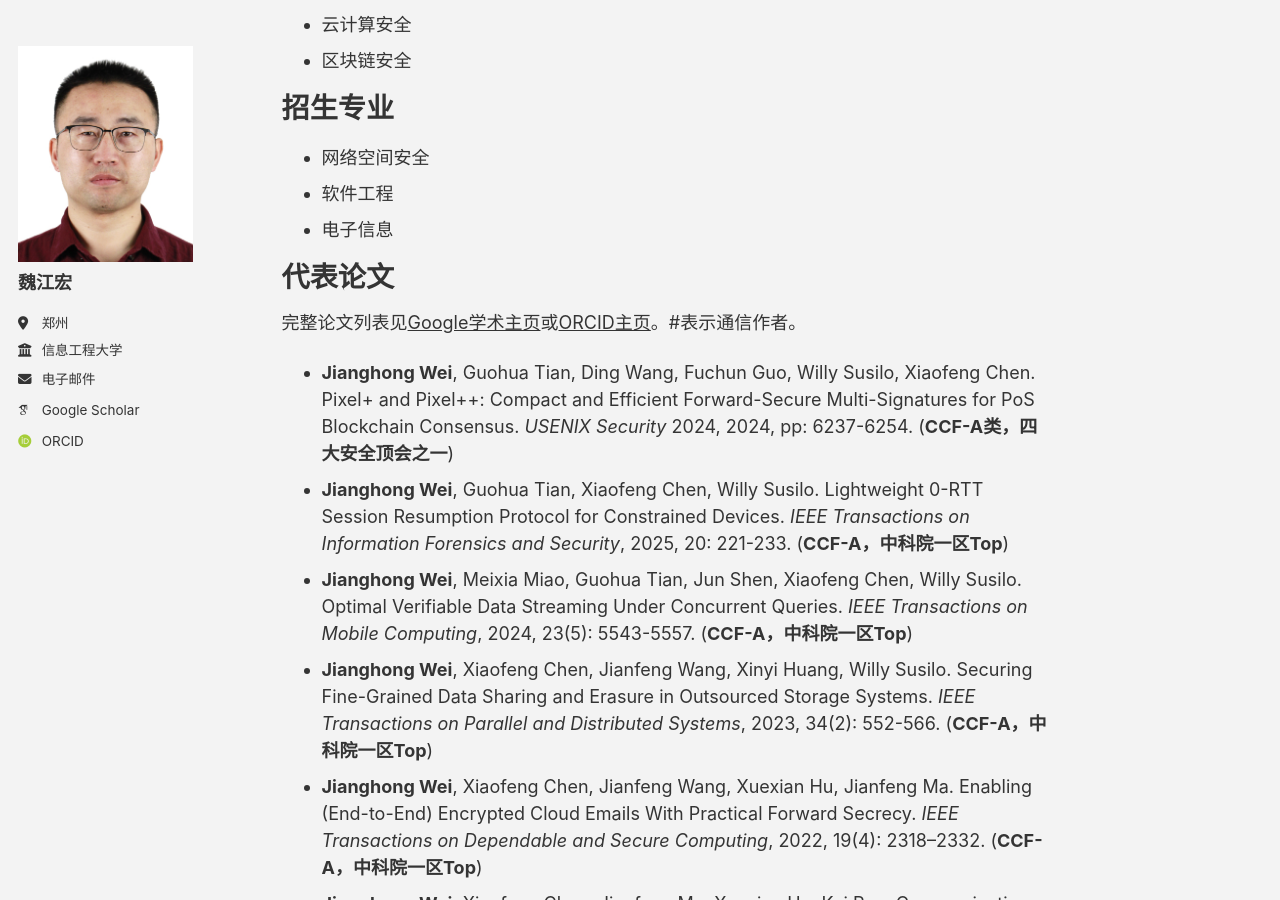
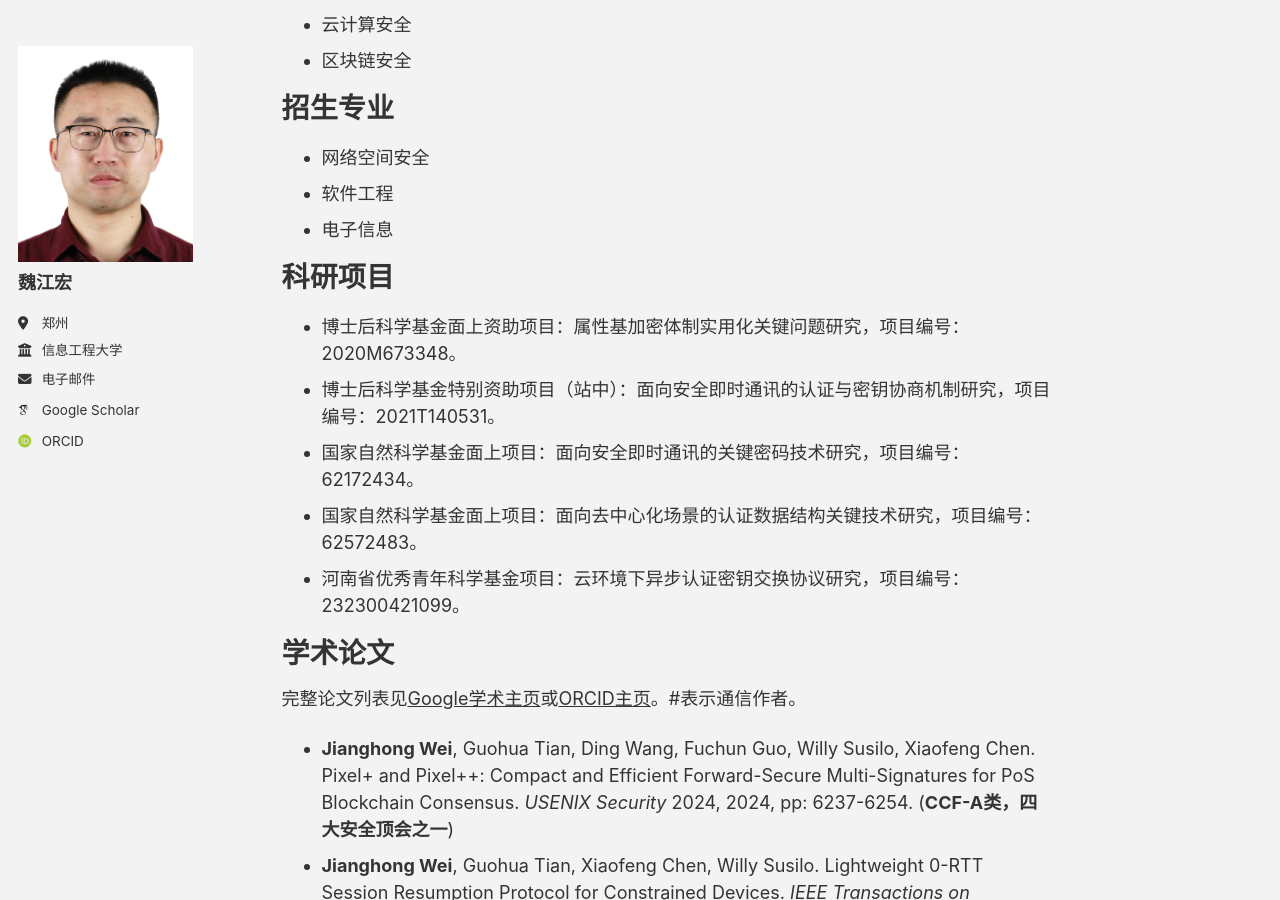
Before and after one commit to jhw-crypt/jhw-crypt.github.io, a Jekyll site: the page built from _pages/about.md, in a window 1280 px wide and 900 px high, scrolled down 380 px. Built offline with Jekyll 4.4.1, drawn with Linux system fonts in a browser that asks for light colours; some web fonts are replaced; a script bundle is joined from its source files by our own code; library files that are not in the unit come from our copies.

Commit message:
Update about.md

```diff
--- a/_pages/about.md
+++ b/_pages/about.md
@@ -22,8 +22,15 @@ redirect_from:
 - 软件工程
 - 电子信息
 
+科研项目
+======
+- 博士后科学基金面上资助项目：属性基加密体制实用化关键问题研究，项目编号：2020M673348。
+- 博士后科学基金特别资助项目（站中）：面向安全即时通讯的认证与密钥协商机制研究，项目编号：2021T140531。
+- 国家自然科学基金面上项目：面向安全即时通讯的关键密码技术研究，项目编号：62172434。
+- 国家自然科学基金面上项目：面向去中心化场景的认证数据结构关键技术研究，项目编号：62572483。
+- 河南省优秀青年科学基金项目：云环境下异步认证密钥交换协议研究，项目编号：232300421099。
 
-代表论文
+学术论文
 ======
 完整论文列表见[Google学术主页](https://scholar.google.com/citations?user=UK-6A30AAAAJ&hl)或[ORCID主页](https://orcid.org/0000-0002-0286-7973)。#表示通信作者。
 - **Jianghong Wei**, Guohua Tian, Ding Wang, Fuchun Guo, Willy Susilo, Xiaofeng Chen. Pixel+ and Pixel++: Compact and Efficient Forward-Secure Multi-Signatures for PoS Blockchain Consensus. _USENIX Security_ 2024, 2024, pp: 6237-6254. (**CCF-A类，四大安全顶会之一**)
```
